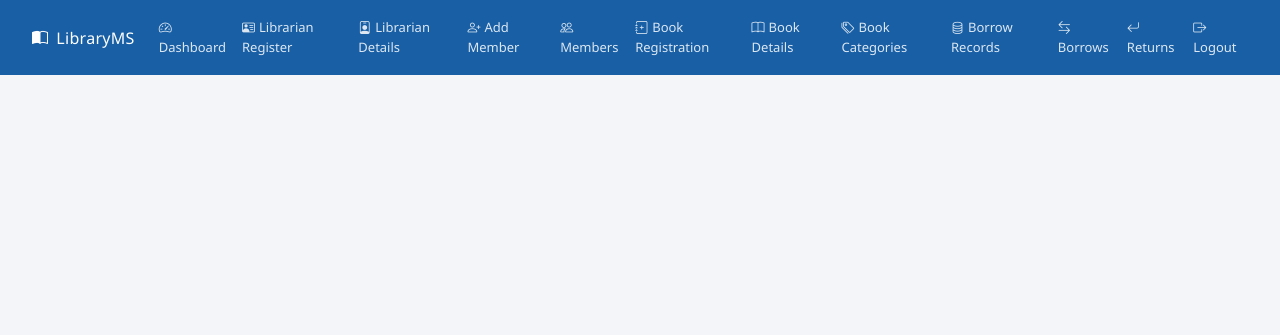
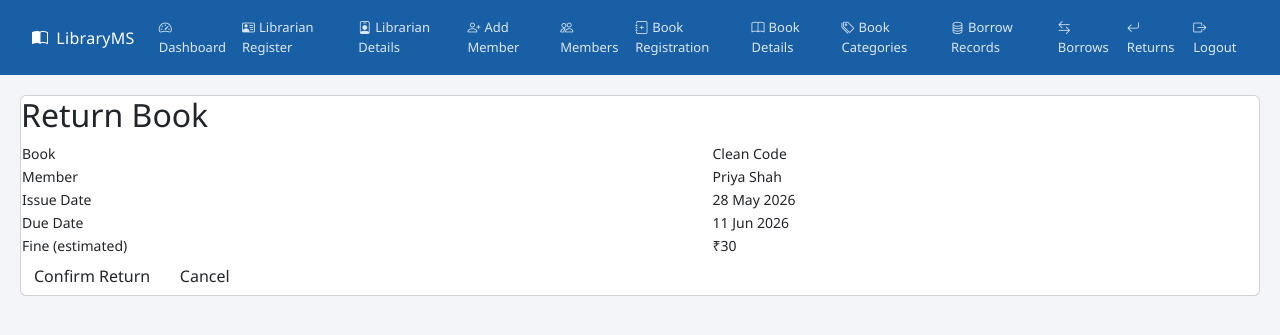
Before and after one commit to Hari1369/library-management-system, a Django app: page /returns/ in a window 1280 px wide. Shown: the top 335 px of the page. Run offline with Django 5.2, Linux system fonts and the light colour scheme; some libraries are stand-ins or nearby versions.

Commit message:
alter in tables changes in member details logic for fine maintanance

```diff
--- a/members/models.py
+++ b/members/models.py
@@ -51,6 +51,7 @@ class Member(models.Model):
     address = models.TextField()
     membership_date = models.DateField()
     is_active = models.BooleanField(default=True)
+    is_expired = models.BooleanField(default=False)
     created_at = models.DateTimeField(auto_now_add=True)
     updated_at = models.DateTimeField(auto_now=True)
     class Meta:
@@ -81,11 +82,12 @@ class FineMaintanence(models.Model):
     member = models.ForeignKey(Member, on_delete=models.CASCADE, null=True, blank=True)
     book = models.ForeignKey(BookDetails, on_delete=models.CASCADE)
     fine_cost = models.IntegerField()
-    paid_cost = models.IntegerField()
+    paid_cost = models.IntegerField(null=True)
+    overdue_date = models.DateField(null=True, blank=True)
     books_number = models.IntegerField(default=1)
     is_paid = models.BooleanField(default=False)
     is_return = models.BooleanField(default=False)
-    paid_time = models.DateTimeField()
+    paid_time = models.DateTimeField(null=True, blank=True)
     created_at = models.DateTimeField(auto_now_add=True)
     updated_at = models.DateTimeField(auto_now=True)
     class Meta:
--- a/members/templates/returns/return.html
+++ b/members/templates/returns/return.html
@@ -1,2 +1,41 @@
 {% extends "base.html" %}
+
 {% block title %}Borrow Records{% endblock %}
+
+{% block content %}
+
+<div class="card">
+
+  <h2>Return Book</h2>
+
+  <table class="info-table">
+    <tr>
+      <td class="label">Book</td>
+      <td>Clean Code</td>
+    </tr>
+    <tr>
+      <td class="label">Member</td>
+      <td>Priya Shah</td>
+    </tr>
+    <tr>
+      <td class="label">Issue Date</td>
+      <td>28 May 2026</td>
+    </tr>
+    <tr>
+      <td class="label">Due Date</td>
+      <td>11 Jun 2026</td>
+    </tr>
+    <tr>
+      <td class="label">Fine (estimated)</td>
+      <td class="fine">₹30</td>
+    </tr>
+  </table>
+
+  <div class="actions">
+    <button class="btn confirm">Confirm Return</button>
+    <button class="btn cancel">Cancel</button>
+  </div>
+
+</div>
+
+{% endblock %}
--- a/members/views.py
+++ b/members/views.py
@@ -340,6 +340,7 @@ def member_details_page(request):
         address = i.address.title()
         membership_date = i.membership_date.strftime("%d-%m-%Y") if i.membership_date else ""
         is_active = i.is_active
+        is_expired = i.is_expired
         created_at = i.created_at
 
         # ================================>
@@ -350,6 +351,7 @@ def member_details_page(request):
         print("ADDRESS          : ", address)
         print("MEMBERSHIP DATE  : ", membership_date)
         print("ACTIVE           : ", is_active)
+        print("EXPIRED          : ", is_expired)
         print("CREATED AT       : ", created_at)
         # ================================>
 
@@ -360,6 +362,7 @@ def member_details_page(request):
             "phone_number" : phone_number,
             "membership_date": membership_date,
             "is_active" : is_active,
+            "is_expired" : is_expired,
             "created_at" : created_at,
         })
     return render(request, "member_details/member_details.html",  {"members": members})
@@ -374,6 +377,8 @@ def member_update_request(request):
         phone = data.get("phone")
         address = data.get("address")
         membership_date = data.get("membership_date")
+        if membership_date:
+            membership_date = datetime.strptime(membership_date, "%Y-%m-%d").date()
 
         if membership_date < date.today():
             return render(request, "member_registration/member_registration.html", {"form": form, "error": "Membership date cannot be in the past."})
@@ -504,7 +509,7 @@ def book_registration_page(request):
         if form.is_valid():
             title = form.cleaned_data['title'].title()
             author = form.cleaned_data['author'].title()
-            category = form.cleaned_data['category'].title()
+            category = form.cleaned_data['category']
             publication_year = form.cleaned_data['publication_year']
             total_copies = form.cleaned_data['total_copies']
             available_copies = total_copies
```
Also changed, not shown: members/templates/member_details/member_details.html (+12 -0 lines), members/migrations/0015_alter_finemaintanence_paid_time.py (added), members/migrations/0016_member_is_expired.py (added), members/migrations/0017_rename_issue_date_issuemaintanence_over_duedate.py (added), members/migrations/0018_rename_over_duedate_issuemaintanence_issue_date_and_more.py (added), members/migrations/0019_alter_finemaintanence_overdue_date.py (added), members/migrations/0020_alter_member_is_expired.py (added), members/migrations/0021_alter_finemaintanence_paid_cost.py (added), members/migrations/0022_alter_finemaintanence_overdue_date.py (added), members/migrations/0023_remove_finemaintanence_paid_cost.py (added), members/migrations/0024_finemaintanence_paid_cost.py (added), 1 other file.
